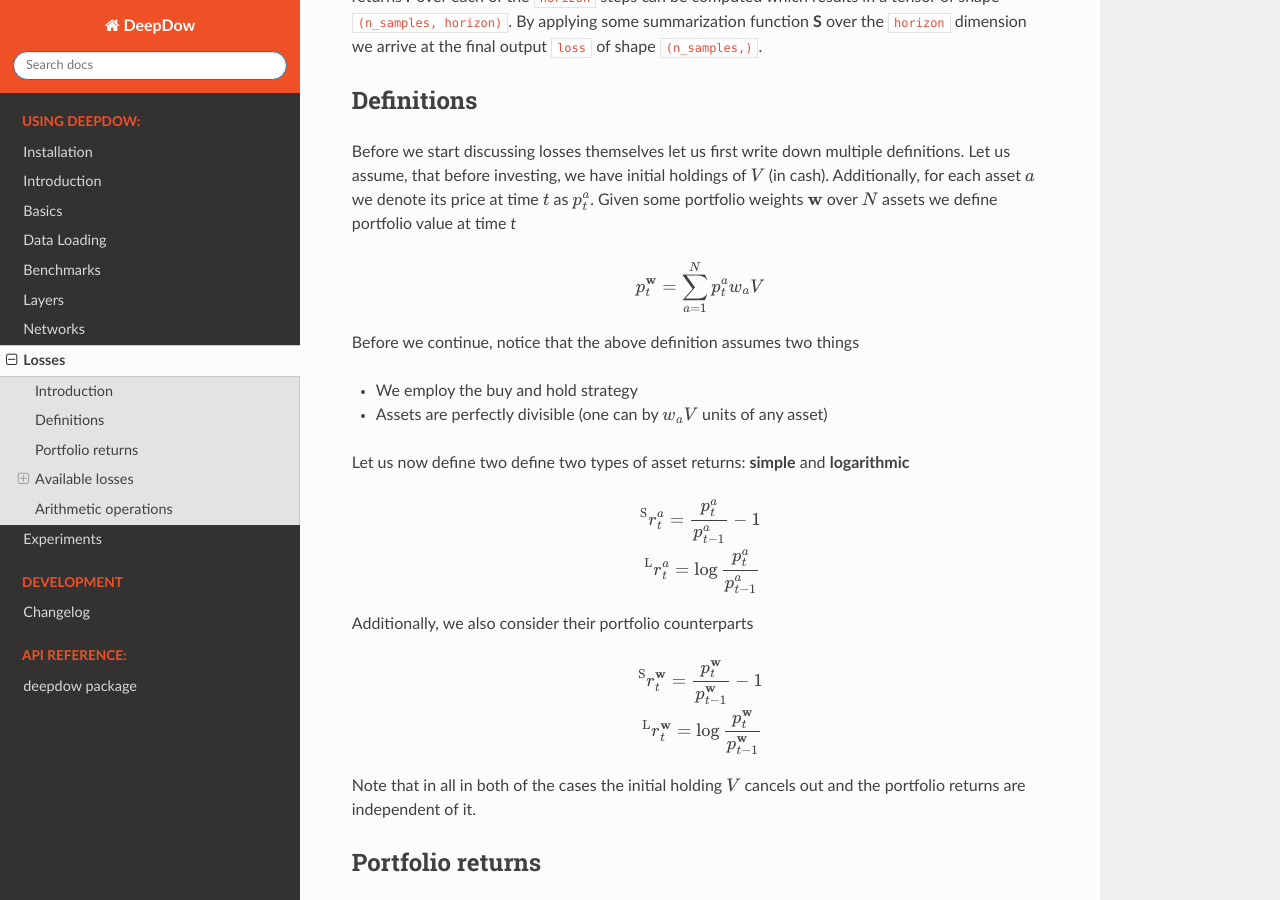
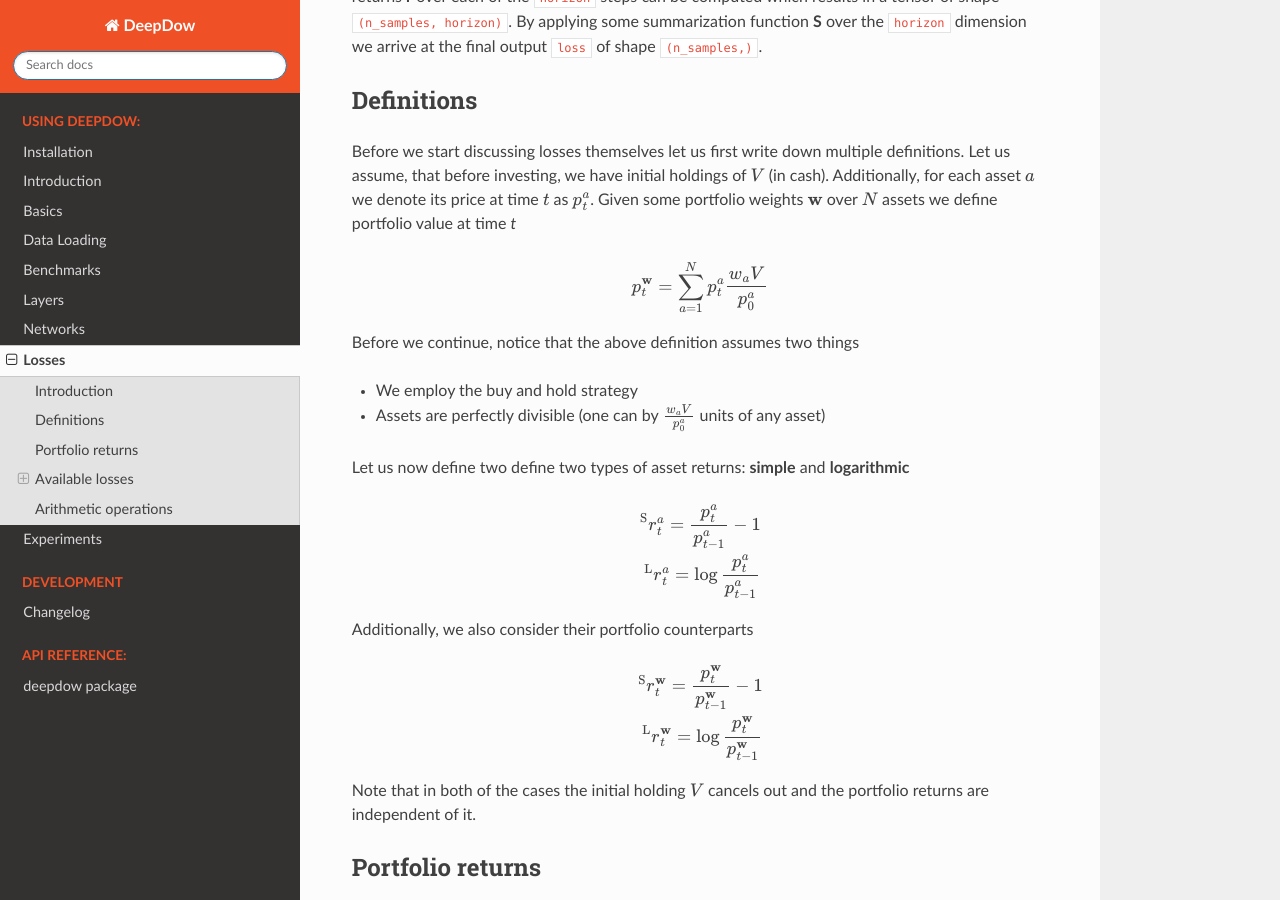
Before and after one commit to jankrepl/deepdow, a Sphinx documentation site: the page built from docs/source/losses.rst, in a window 1280 px wide and 900 px high, scrolled down 747 px. Built offline with Sphinx 7.4.7 and the Read the Docs theme 2.0.0, drawn with Linux system fonts in a browser that asks for light colours; pages that are not in the unit, such as notebooks, are missing from menus.

Commit message:
Fix formula in docs (#109)

```diff
--- a/docs/source/losses.rst
+++ b/docs/source/losses.rst
@@ -45,12 +45,12 @@
 
 .. math::
 
-    p^{\textbf{w}}_t = \sum_{a=1}^{N} p_t^a w_a V
+    p^{\textbf{w}}_t = \sum_{a=1}^{N} p_t^a \frac{w_a V}{p_0^a}
 
 Before we continue, notice that the above definition assumes two things
 
 - We employ the buy and hold strategy
-- Assets are perfectly divisible (one can by :math:`w_a V` units of any asset)
+- Assets are perfectly divisible (one can by :math:`\frac{w_a V}{p_0^a}` units of any asset)
 
 Let us now define two define two types of asset returns: **simple** and **logarithmic**
 
@@ -74,7 +74,7 @@
     {}^{\text{L}}r^{\textbf{w}}_{t} = \log \frac{p^{\textbf{w}}_{t}}{p^{\textbf{w}}_{t-1}}
 
 
-Note that in all in both of the cases the initial holding :math:`V` cancels out and the portfolio returns are independent
+Note that in both of the cases the initial holding :math:`V` cancels out and the portfolio returns are independent
 of it.
 
 
```
